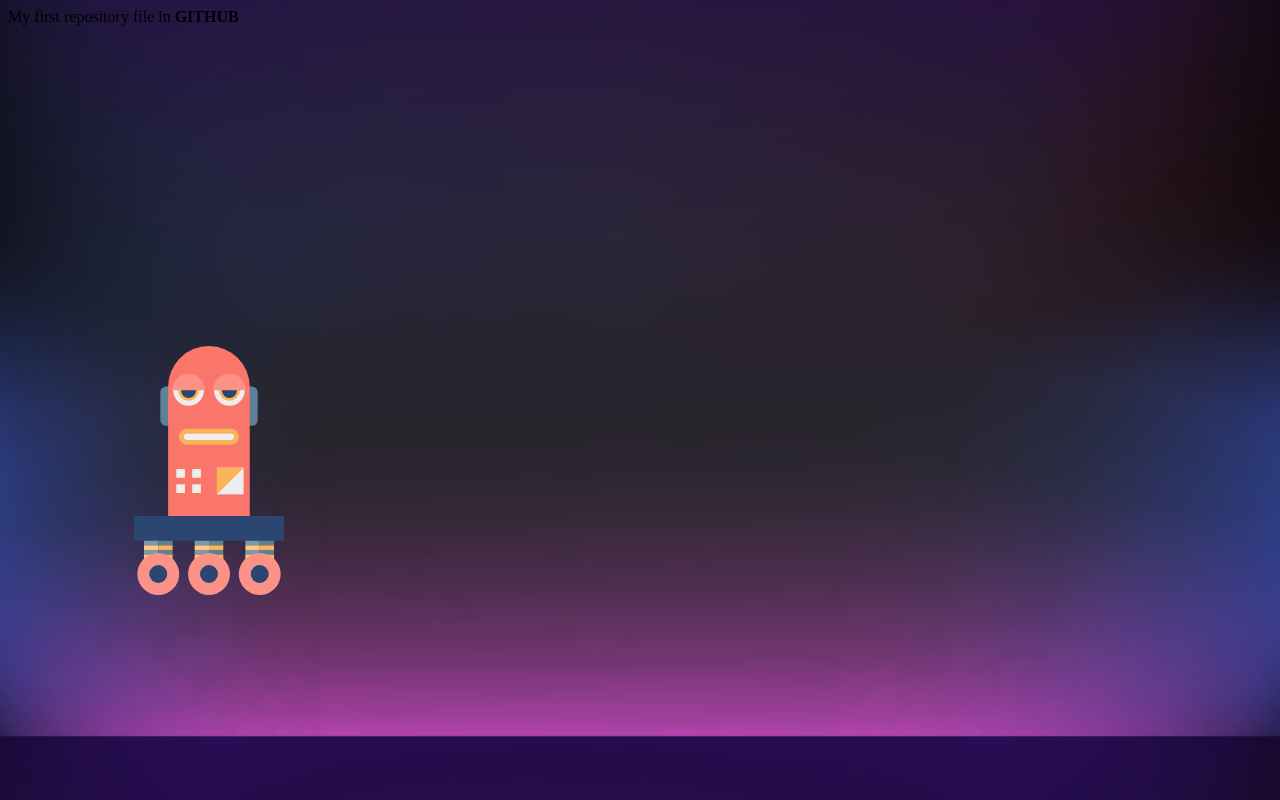
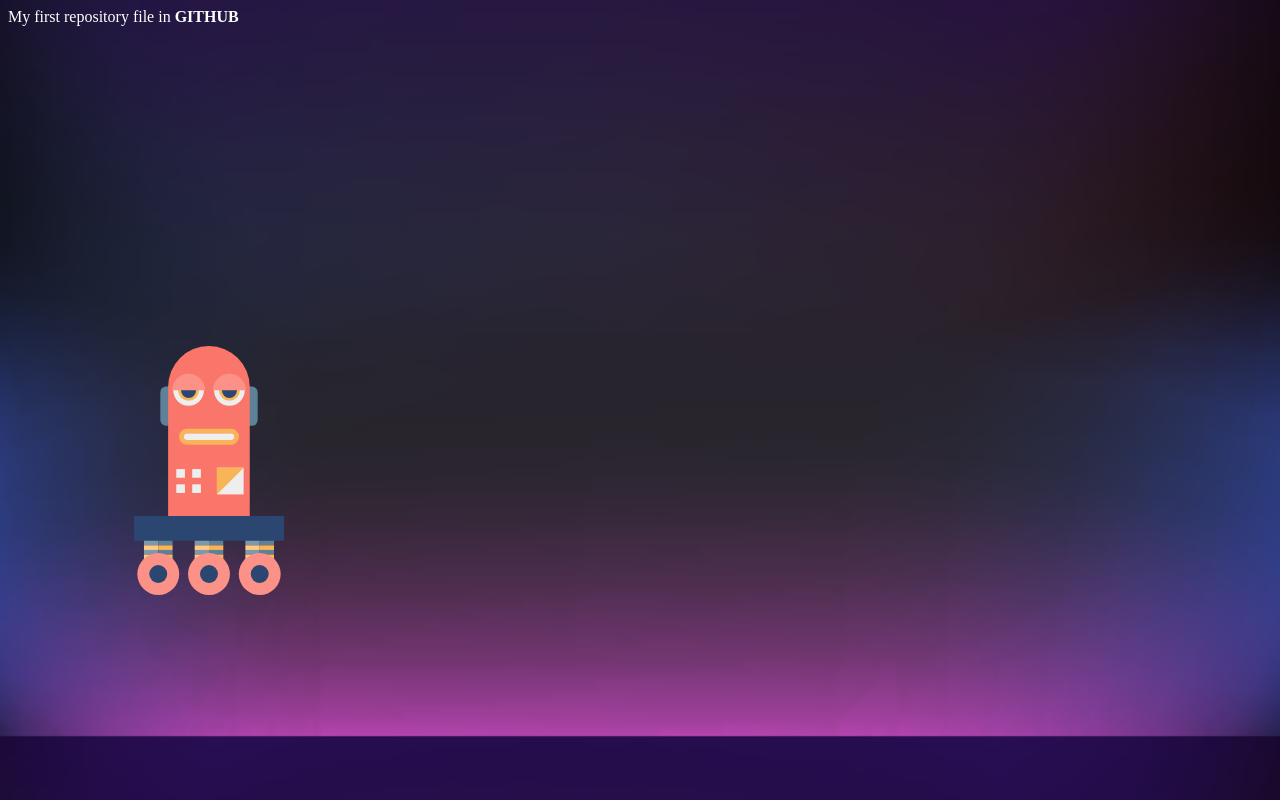
Before and after one commit to VareseGio/VareseGio.github.io, a plain HTML site: page index.html in a window 1280 px wide. Drawn offline with Linux system fonts and the light colour scheme.

Commit message:
Another update

```diff
--- a/index.html
+++ b/index.html
@@ -5,6 +5,7 @@
 	</head>
 	<body>
 
+		<div class="text">
     <p>My first repository file in <strong>GITHUB</strong></p>
 	<div class="wrapper">
 		<img src="tall_robot.svg" width="150" alt="tall robot" class="robot" />
```
